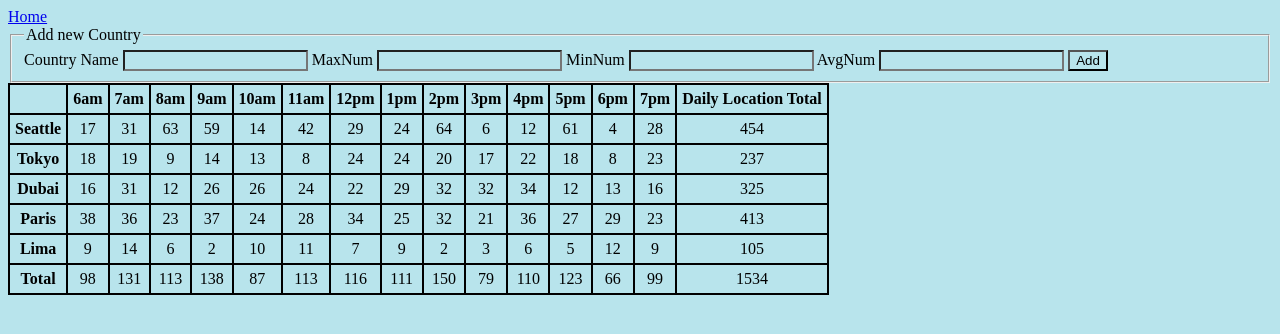
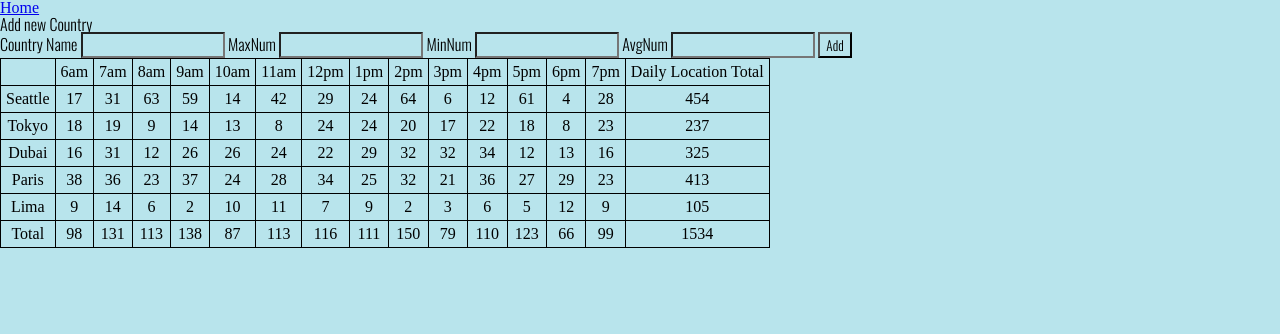
Before and after one commit to mohamdnofal/cookie-stand, a plain HTML site: page sales.html in a window 1280 px wide. Drawn offline with Linux system fonts and the light colour scheme.

Commit message:
Edit font

```diff
--- a/css/style.css
+++ b/css/style.css
@@ -1,8 +1,20 @@
-table,table * {
+@font-face {
+    font-family: googleFont;
+    src: url(/font/Oswald-Light.ttf);
+}
+
+* {
+    font-family: googleFont;
+}
+
+table,
+table * {
     border: 1px solid black;
     border-spacing: 0;
 }
-td,th {
+
+td,
+th {
     padding: 5px;
     text-align: center;
 }
@@ -12,10 +24,8 @@ td,th {
 }
 
 header p {
-   text-align: center;
-
+    text-align: center;
 }
-
 
 img {
     width: 200px;
--- a/sales.html
+++ b/sales.html
@@ -5,6 +5,7 @@
     <meta charset="UTF-8">
     <meta name="viewport" content="width=device-width, initial-scale=1.0">
     <title>Document</title>
+    <link rel="stylesheet" href="css/reset.css">
     <link rel="stylesheet" href="css/style.css">
 </head>
 
```
Also changed, not shown: font/OFL.txt (added), font/Oswald-Bold.ttf (added), font/Oswald-ExtraLight.ttf (added), font/Oswald-Light.ttf (added), font/Oswald-Medium.ttf (added), font/Oswald-Regular.ttf (added), font/Oswald-SemiBold.ttf (added), font/Oswald-VariableFont_wght.ttf (added), font/README.txt (added), 1 other file.
